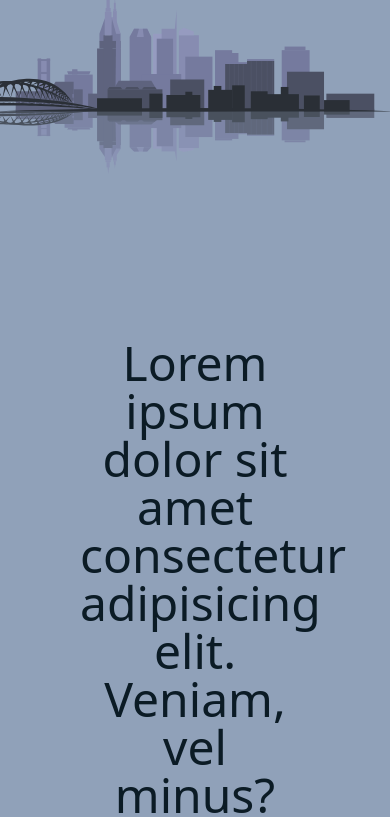
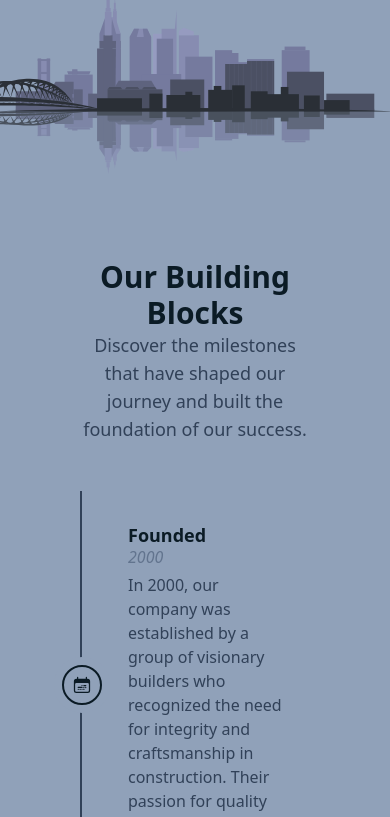
Before and after one commit to brandon-relentnet/cambridgebg, a Nuxt app: page / in a window 390 px wide. Shown: the part 517-1334 px from the top of the page. Built offline with nearby package versions, Linux system fonts and the light colour scheme.

Commit message:
Added a milestones section that is responsive on mobile as well. Also generated a few random milestones since I don't have any from the client yet.

```diff
--- a/assets/css/main.css
+++ b/assets/css/main.css
@@ -8,5 +8,5 @@
 }
 
 html {
-    background-color: var(--color-slate-200);
+    background-color: var(--color-slate-400);
 }
--- a/components/Navbar.vue
+++ b/components/Navbar.vue
@@ -25,7 +25,7 @@ const navItems = {
 
 <template>
     <nav class="w-full h-20">
-        <ul class="flex gap-x-4 justify-center items-center fixed top-0 left-0 w-full h-20 text-navy font-bold uppercase bg-slate-400 z-10">
+        <ul class="flex gap-x-4 justify-center items-center fixed top-0 left-0 w-full h-20 text-navy font-bold uppercase bg-slate-400 z-50">
             <li v-for="item in Object.values(navItems)" :key="item.title">
                 <NuxtLink :to="item.link">{{ item.title }}</NuxtLink>
             </li>
--- a/pages/index.vue
+++ b/pages/index.vue
@@ -1,10 +1,57 @@
 <script setup>
 import { ref, computed } from "vue";
 import { useWindowScroll } from "@vueuse/core";
-import { DocumentCheckIcon, ChevronRightIcon } from "@heroicons/vue/24/solid";
+import {
+  DocumentCheckIcon,
+  ChevronRightIcon,
+  CalendarDateRangeIcon,
+} from "@heroicons/vue/24/solid";
 
 const { y } = useWindowScroll();
 const imageVisible = ref(false);
+
+const milestones = ref([
+  {
+    id: 1,
+    year: "2000",
+    title: "Founded",
+    description:
+      "In 2000, our company was established by a group of visionary builders who recognized the need for integrity and craftsmanship in construction. Their passion for quality laid the cornerstone of our success.",
+    link: "/about/founded",
+  },
+  {
+    id: 2,
+    year: "2005",
+    title: "First Major Project",
+    description:
+      "In 2005, we transformed an outdated office complex into a state-of-the-art, energy-efficient workspace. This breakthrough project marked our entry into large-scale developments and set the stage for innovative design.",
+    link: "/portfolio/first-major-project",
+  },
+  {
+    id: 3,
+    year: "2010",
+    title: "Expanded Nationally",
+    description:
+      "By 2010, our reputation had grown to national prominence. We expanded our operations across the country, launching regional offices and tailoring our services to meet the diverse needs of different markets.",
+    link: "/about/expansion",
+  },
+  {
+    id: 4,
+    year: "2015",
+    title: "Award Winning",
+    description:
+      "In 2015, our unwavering commitment to excellence was recognized with a prestigious industry award. This honor validated our innovative design and superior construction methods, cementing our leadership in the field.",
+    link: "/awards",
+  },
+  {
+    id: 5,
+    year: "2020",
+    title: "Global Reach",
+    description:
+      "By 2020, we had extended our expertise beyond national borders. Our international projects showcased our adaptability and set new benchmarks in quality, proving that our vision truly knows no limits.",
+    link: "/global",
+  },
+]);
 
 function handleImageLoad() {
   imageVisible.value = true;
@@ -21,10 +68,9 @@ const parallaxStyle = computed(() => {
 </script>
 
 <template>
+  <div>
     <section>
-    <div
-      class="relative h-[92vh] flex items-center justify-center text-slate-900"
-    >
+      <div class="relative h-[92vh] flex items-center justify-center text-navy">
         <!-- Nashville Skyline SVG -->
         <div
           ref="imageRef"
@@ -60,37 +106,80 @@ const parallaxStyle = computed(() => {
               class="bg-navy group text-slate-300 font-semibold w-50 h-12 shadow-lg transition duration-200 hover:scale-115 cursor-pointer"
             >
               Learn More
-            <ChevronRightIcon class="size-5 -mt-0.5 group-hover:rotate-90 inline-block transition duration-200" />
+              <ChevronRightIcon
+                class="size-5 -mt-0.5 group-hover:rotate-90 inline-block transition duration-200"
+              />
             </button>
             <NuxtLink
               to="/contact"
               class="border-2 border-navy group text-navy font-semibold w-50 h-12 shadow-lg transition duration-200 hover:scale-115 flex items-center justify-center"
             >
               Get a Free Quote
-            <DocumentCheckIcon class="size-5 ml-2 inline-block transition duration-200" />
+              <DocumentCheckIcon
+                class="size-5 ml-2 inline-block transition duration-200"
+              />
             </NuxtLink>
           </div>
         </div>
       </div>
+    </section>
+    <section>
       <div
-      class="relative -mt-20 sm:-mt-5 md:mt-20 lg:mt-40 xl:mt-60 2xl:mt-100 3xl:mt-120 4xl:mt-200 p-20"
+        class="relative -mt-40 sm:-mt-25 md:mt-0 lg:mt-20 xl:mt-40 2xl:mt-80 3xl:mt-100 4xl:mt-180 p-20 mb-[6vw]"
         id="next-section"
       >
-      <p class="text-center text-5xl text-navy container mx-auto">
-        Lorem ipsum dolor sit amet consectetur adipisicing elit. Veniam, vel
-        minus? Dicta quod, quibusdam debitis ipsa consectetur nemo neque
-        provident! Non, distinctio quo laboriosam ad eos omnis officiis
-        molestias, esse voluptate porro culpa? Voluptas ipsum quod, labore
-        numquam facere eos! Facere ab enim natus libero voluptate dolorem
-        cupiditate doloribus. Enim dolorum culpa eos et illum porro accusantium
-        dolorem quo ut. Provident totam porro delectus vel similique. Tenetur,
-        ratione maxime at quidem accusamus architecto autem sed sit, quam quos
-        cupiditate assumenda? Est sunt amet, natus voluptas cumque temporibus
-        atque blanditiis esse repellendus impedit inventore nesciunt quo sint
-        explicabo fugit reprehenderit soluta?
+        <div class="container mx-auto">
+          <div class="text-center mb-12">
+            <h2 class="text-3xl font-bold text-navy">Our Building Blocks</h2>
+            <p class="text-lg text-slate-700">
+              Discover the milestones that have shaped our journey and built the
+              foundation of our success.
             </p>
           </div>
+          <ol
+            class="items-start lg:flex border-s-2 lg:border-none border-slate-700"
+          >
+            <li
+              v-for="milestone in milestones"
+              :key="milestone.id"
+              class="relative mb-6 lg:mb-0 group cursor-pointer"
+            >
+              <NuxtLink :to="milestone.link" class="flex items-center lg:block">
+                <div class="flex items-center -ml-5 mr-2 lg:mr-0 lg:ml-0">
+                  <div
+                    class="z-10 flex items-center justify-center size-10 rounded-full bg-slate-400 group-hover:bg-navy border-2 border-navy shrink-0 transition duration-200 ring-8 ring-slate-400"
+                  >
+                    <CalendarDateRangeIcon
+                      class="size-5 text-navy group-hover:text-slate-300 transition duration-200"
+                    />
+                  </div>
+                  <div class="hidden lg:flex w-full h-0.5 bg-slate-700"></div>
+                </div>
+                <div
+                  class="mt-3 lg:pe-2 border-2 group-hover:border-slate-700 p-4 border-transparent transition duration-200 mr-2"
+                >
+                  <ChevronRightIcon
+                    class="size-5 hidden group-hover:block text-navy transition duration-200 absolute lg:top-18 top-8 right-6"
+                  />
+                  <h3 class="text-lg font-semibold text-navy">
+                    {{ milestone.title }}
+                  </h3>
+                  <time
+                    class="block mb-2 text-md font-normal italic leading-none text-slate-500"
+                  >
+                    {{ milestone.year }}
+                  </time>
+                  <p class="text-base font-normal text-slate-700">
+                    {{ milestone.description }}
+                  </p>
+                </div>
+              </NuxtLink>
+            </li>
+          </ol>
+        </div>
+      </div>
     </section>
+  </div>
 </template>
 
 <style>
```
Lines whose indentation alone changed are shown as unchanged.
